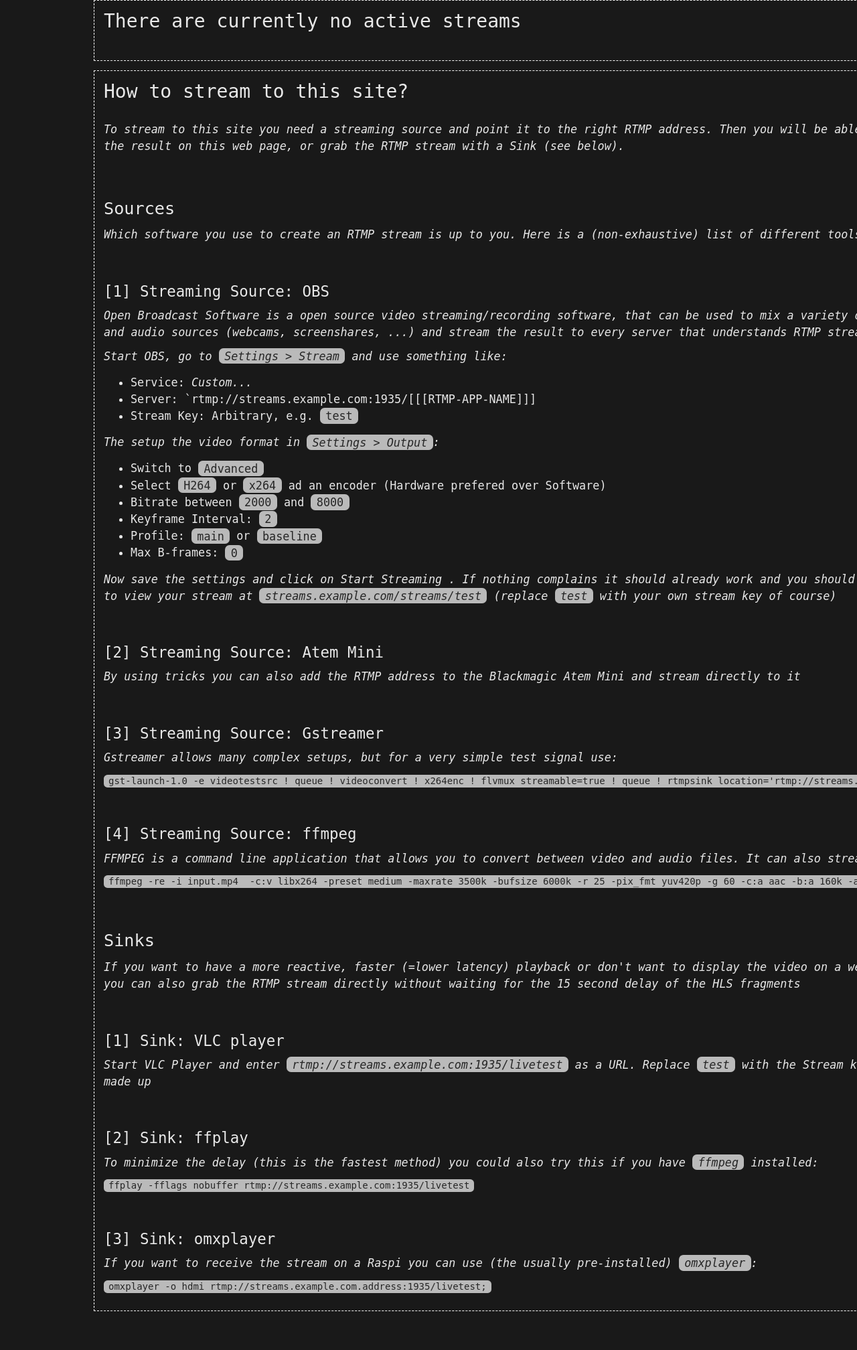
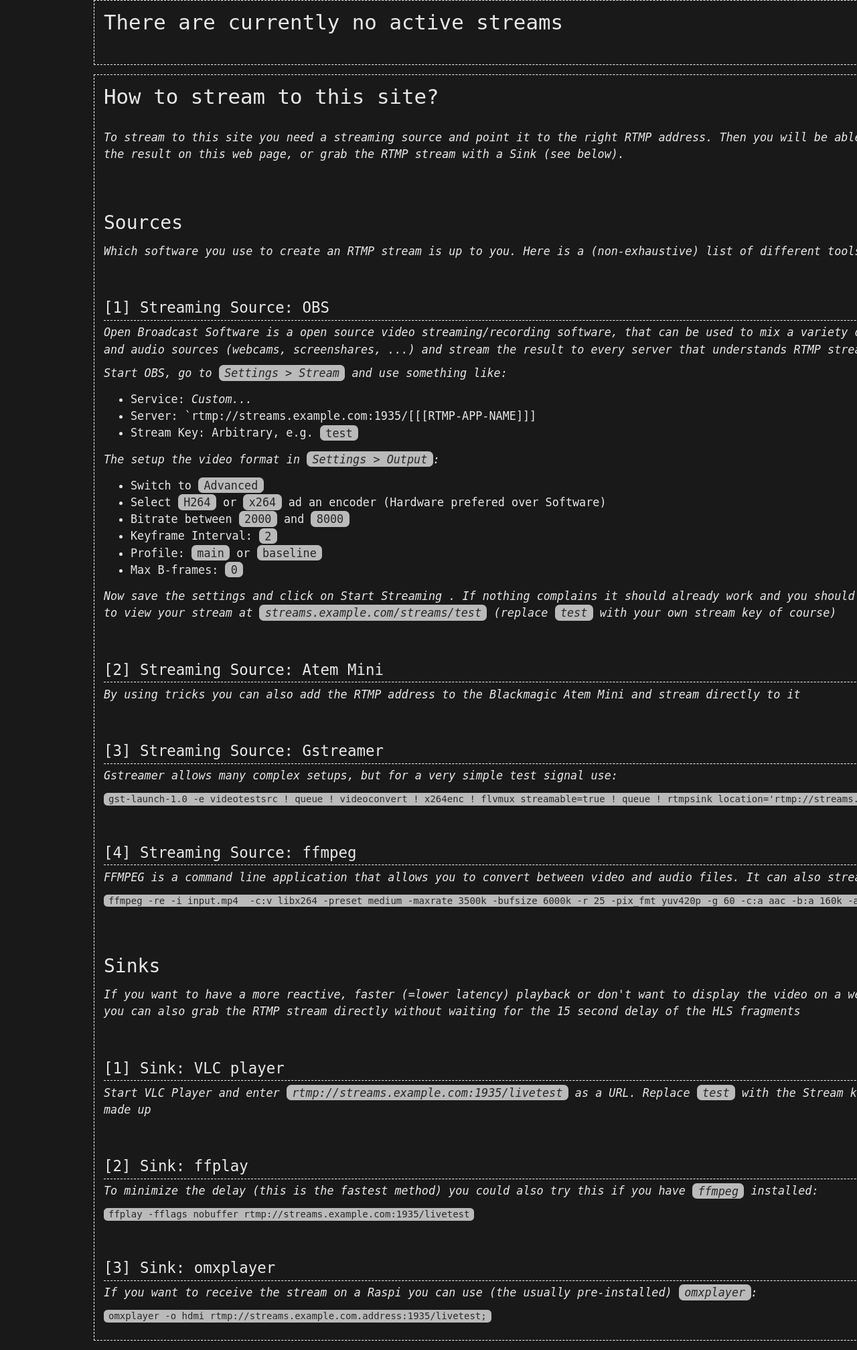
Before and after one commit to atoav/streamviewer, a Flask app: page / in a window 1280 px wide; the page is wider, and only the part inside the window is pictured. Shown: the part 70-2086 px from the top of that part at 67% size. Before the commit the page ends 2028 px from the top of that part, so only its background shows below. Run offline with Flask 2, Linux system fonts and the light colour scheme.

Commit message:
Adjust style

```diff
--- a/static/style.css
+++ b/static/style.css
@@ -33,20 +33,22 @@ h1, h2, h3, h4, h5, h6, p, i {
 
 
 h2 {
-    font-size: 2em;
+    font-size: 2.2em;
     margin-bottom: 1em;
 }
 
 h3 {
-    font-size: 1.8em;
+    font-size: 2em;
     margin-bottom: 0.5em;
     margin-top: 2.6em;
 }
 
 h4 {
     font-size: 1.6em;
-    margin-bottom: 0.5em;
+    padding-bottom: 0.25em;
+    margin-bottom: 0.25em;
     margin-top: 2.6em;
+    border-bottom: white dashed 1px;
 }
 
 p {
@@ -140,10 +142,3 @@ header h1 a:not(:first-of-type) {
     margin-left: 43%;
     margin-top: 24%;
 }
-
-
-.\34 04{
-    font-size: 10em;
-    font-weight: bold;
-    margin: 0;
-}
```
